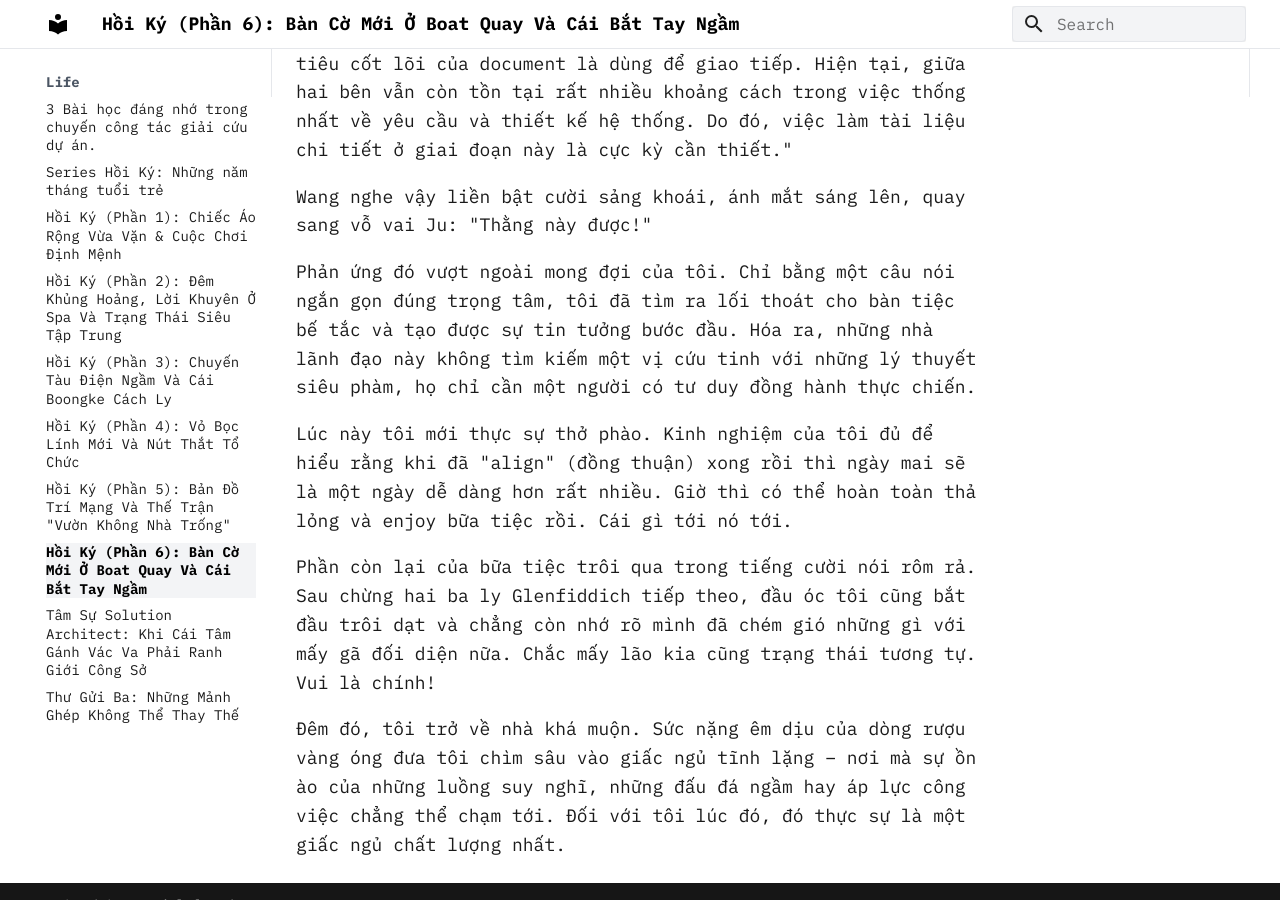
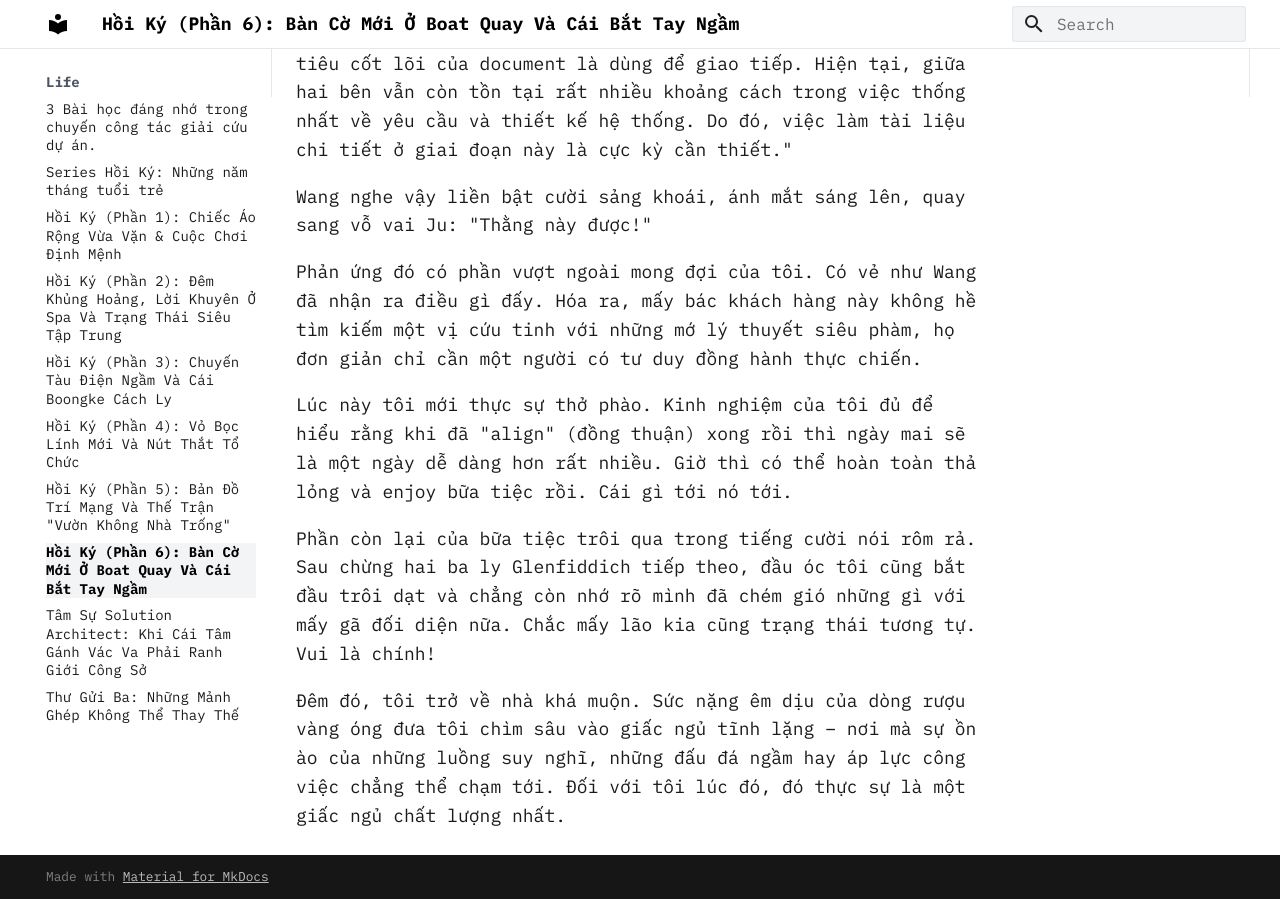
Before and after one commit to dhluong90/dhluong90.github.io, an MkDocs documentation site: the page built from docs/Life/hoi_ky_chuong_6_ban_co_moi_o_boat_quay_va_cai_bat_tay_ngam.md, in a window 1280 px wide and 900 px high, scrolled down 5597 px. Built offline with MkDocs 1.6.1 and Material for MkDocs 9.7.7, drawn with Linux system fonts in a browser that asks for light colours.

Commit message:
Tone down the tone in Chapter 6

```diff
--- a/docs/Life/hoi_ky_chuong_6_ban_co_moi_o_boat_quay_va_cai_bat_tay_ngam.md
+++ b/docs/Life/hoi_ky_chuong_6_ban_co_moi_o_boat_quay_va_cai_bat_tay_ngam.md
@@ -106,7 +106,7 @@ Chớp lấy thời cơ, tôi lập tức cắt ngang lời và nhảy vào: "M
 
 Wang nghe vậy liền bật cười sảng khoái, ánh mắt sáng lên, quay sang vỗ vai Ju: "Thằng này được!"
 
-Phản ứng đó vượt ngoài mong đợi của tôi. Chỉ bằng một câu nói ngắn gọn đúng trọng tâm, tôi đã tìm ra lối thoát cho bàn tiệc bế tắc và tạo được sự tin tưởng bước đầu. Hóa ra, những nhà lãnh đạo này không tìm kiếm một vị cứu tinh với những lý thuyết siêu phàm, họ chỉ cần một người có tư duy đồng hành thực chiến.
+Phản ứng đó có phần vượt ngoài mong đợi của tôi. Có vẻ như Wang đã nhận ra điều gì đấy. Hóa ra, mấy bác khách hàng này không hề tìm kiếm một vị cứu tinh với những mớ lý thuyết siêu phàm, họ đơn giản chỉ cần một người có tư duy đồng hành thực chiến.
 
 Lúc này tôi mới thực sự thở phào. Kinh nghiệm của tôi đủ để hiểu rằng khi đã "align" (đồng thuận) xong rồi thì ngày mai sẽ là một ngày dễ dàng hơn rất nhiều. Giờ thì có thể hoàn toàn thả lỏng và enjoy bữa tiệc rồi. Cái gì tới nó tới.
 
```
